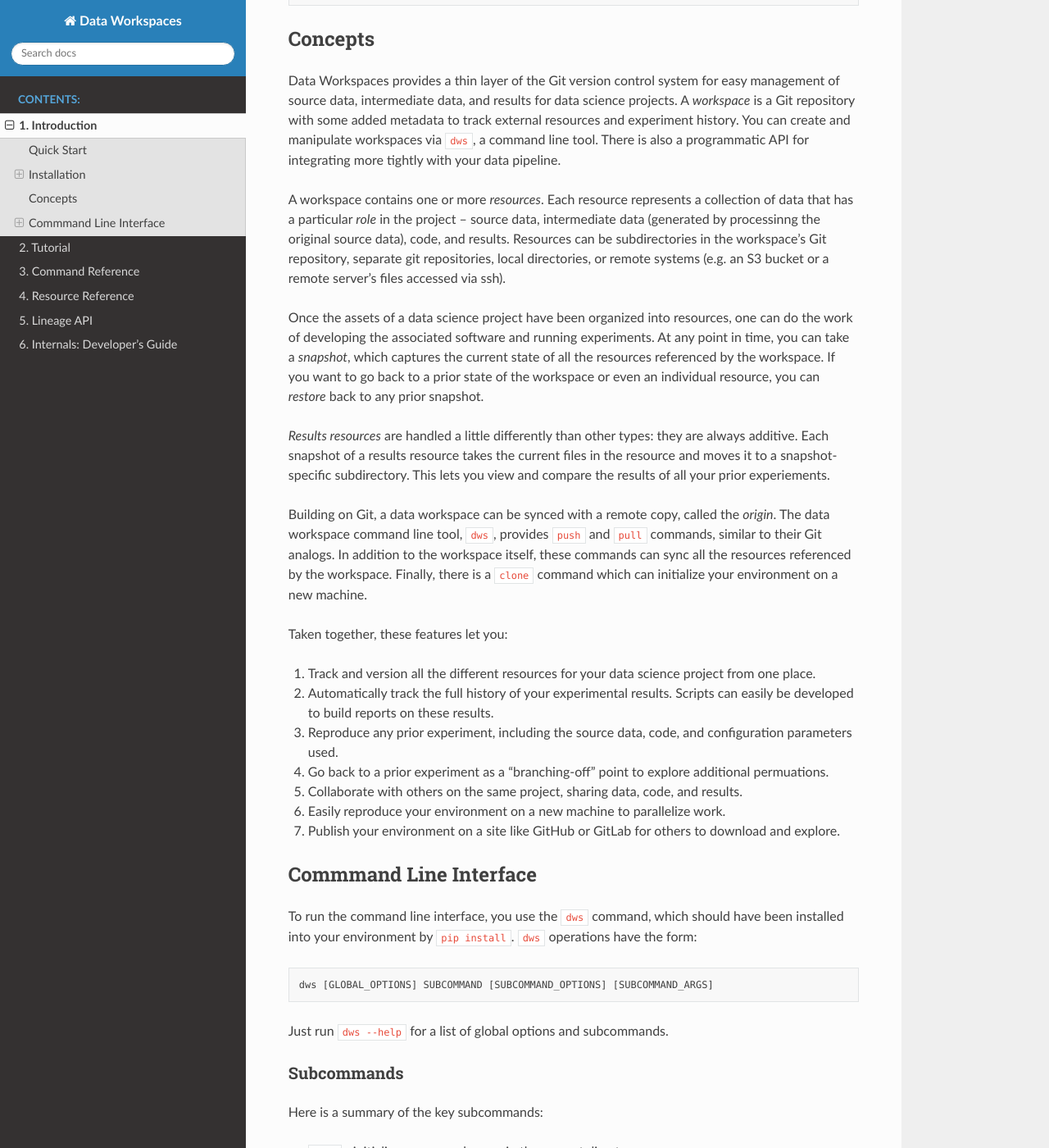
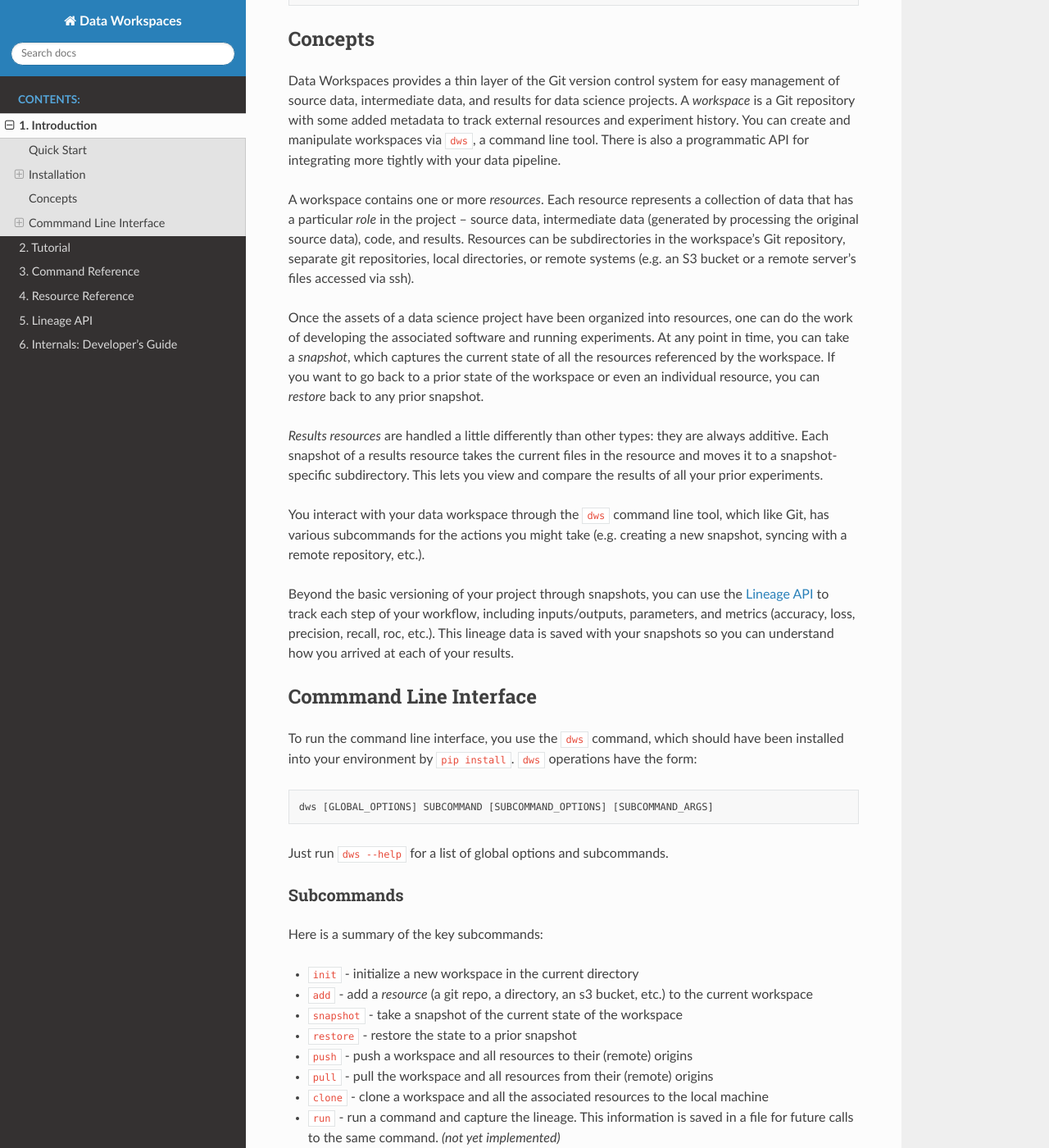
Before and after one commit to data-workspaces/data-workspaces-core, a Sphinx documentation site: the page built from docs/intro.rst, in a window 1280 px wide and 1400 px high, scrolled down 3632 px. Shown: the whole window at 82% size. Built offline with Sphinx 7.4.7 and the Read the Docs theme 2.0.0, drawn with Linux system fonts in a browser that asks for light colours.

Commit message:
Doc cleanup

```diff
--- a/docs/intro.rst
+++ b/docs/intro.rst
@@ -177,7 +177,7 @@ pipeline.
 
 A workspace contains one or more *resources*. Each resource represents
 a collection of data that has a particular *role* in the project -- source
-data, intermediate data (generated by processinng the original source data),
+data, intermediate data (generated by processing the original source data),
 code, and results. Resources can be subdirectories in the workspace's
 Git repository, separate git repositories, local directories, or remote
 systems (e.g. an S3 bucket or a remote server's files accessed via ssh).
@@ -192,25 +192,17 @@ resource, you can *restore* back to any prior snapshot.
 *Results resources* are handled a little differently than other types: they
 are always additive. Each snapshot of a results resource takes the current files
 in the resource and moves it to a snapshot-specific subdirectory. This lets you
-view and compare the results of all your prior experiements.
+view and compare the results of all your prior experiments.
 
-Building on Git, a data workspace can be synced with a remote copy, called the *origin*.
-The data workspace command line tool, ``dws``, provides ``push`` and ``pull`` commands,
-similar to their Git analogs. In addition to the workspace itself, these commands can sync
-all the resources referenced by the workspace. Finally, there is a ``clone`` command which can initialize
-your environment on a new machine.
+You interact with your data workspace through the ``dws`` command line tool,
+which like Git, has various subcommands for the actions you might take
+(e.g. creating a new snapshot, syncing with a remote repository, etc.).
 
-Taken together, these features let you:
-
-1. Track and version all the different resources for your data science project
-   from one place.
-2. Automatically track the full history of your experimental results. Scripts can easily be
-   developed to build reports on these results.
-3. Reproduce any prior experiment, including the source data, code, and configuration parameters used.
-4. Go back to a prior experiment as a "branching-off" point to explore additional permuations.
-5. Collaborate with others on the same project, sharing data, code, and results.
-6. Easily reproduce your environment on a new machine to parallelize work.
-7. Publish your environment on a site like GitHub or GitLab for others to download and explore.
+Beyond the basic versioning of your project through snapshots, you can use
+the :ref:`Lineage API <lineage>` to track each step of your workflow, including inputs/outputs,
+parameters, and metrics (accuracy, loss, precision, recall, roc, etc.). This lineage data is
+saved with your snapshots so you can understand how you arrived at each
+of your results.
 
 
 Commmand Line Interface
```
Also changed, not shown: docs/index.rst (+13 -0 lines), 1 other file.
